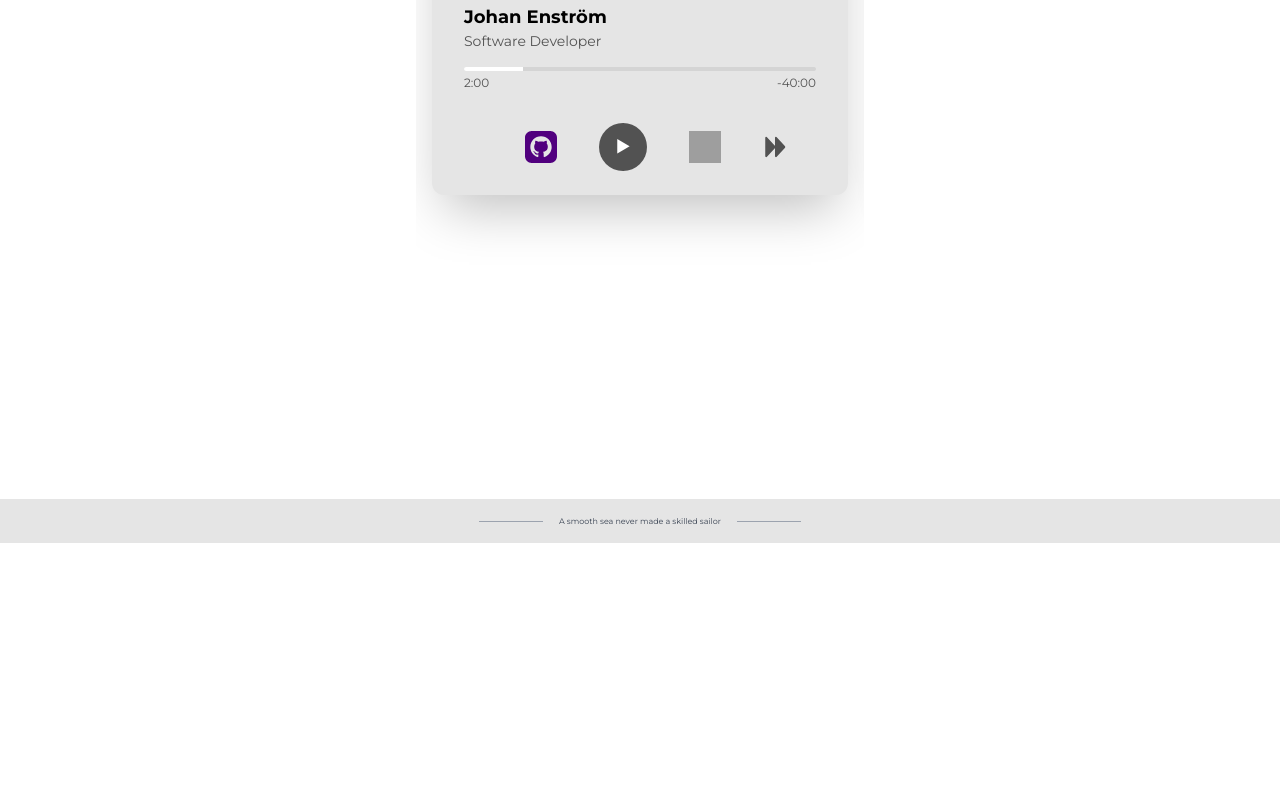
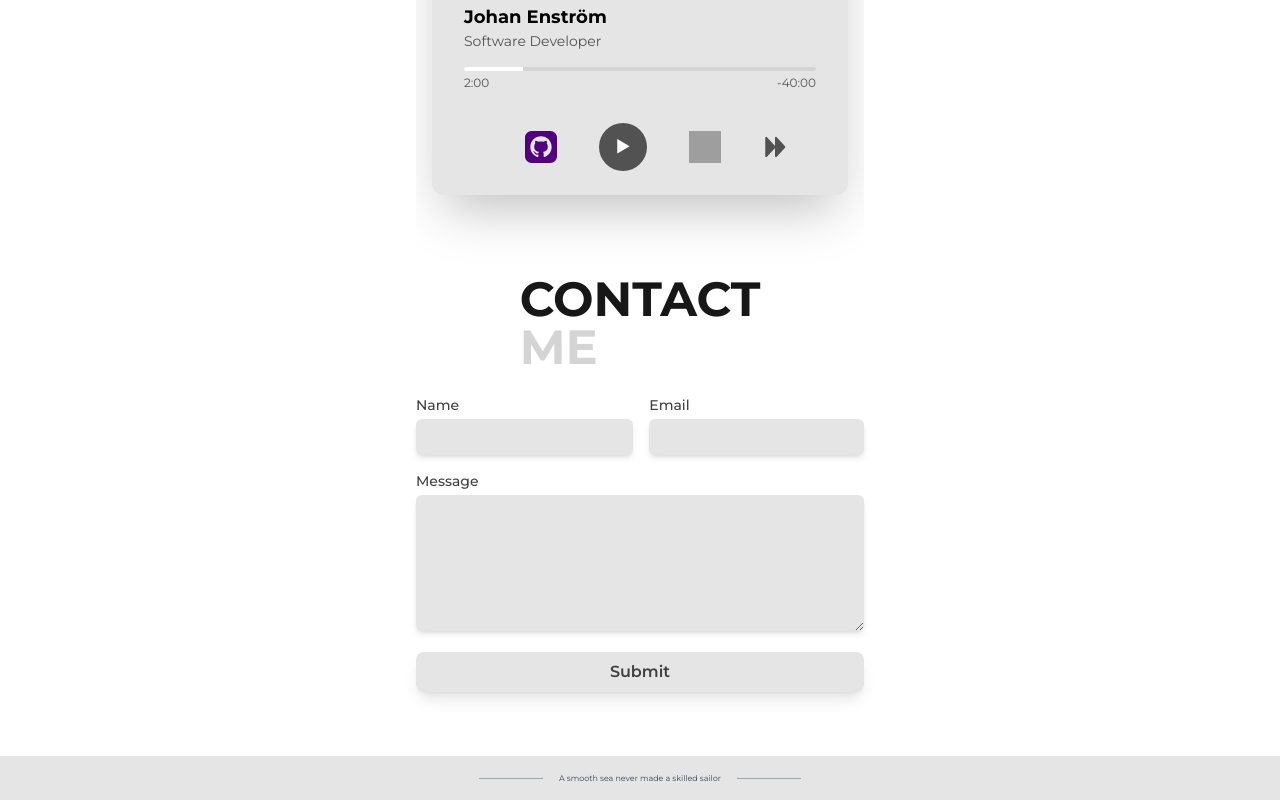
Before and after one commit to EnstromJohan/Portfolio, a React (Create React App) app in the folder react-site/: page / in a window 1280 px wide. Shown: the part 1277-2077 px from the top of the page. Before the commit the page ends 1820 px from the top, so only its background shows below. Built offline with nearby package versions, Linux system fonts and the light colour scheme; grey boxes are pictures that could not be loaded.

Commit message:
Feat: Added a new contact component. Style: Adjusted cssin other components to get rid of too much space

```diff
--- a/react-site/src/App.jsx
+++ b/react-site/src/App.jsx
@@ -4,6 +4,7 @@ import Landing from "./components/Landing";
 import AboutMe from "./components/AboutMe";
 import Skills from "./components/Skills";
 import Projects from "./components/Projects";
+import Contact from "./components/Contact";
 import Footer from "./components/Footer";
 import { Swiper, SwiperSlide } from 'swiper/react';
 import 'swiper/css';
@@ -43,7 +44,7 @@ const App = () => {
       <Header toggleDarkMode={toggleDarkMode} darkMode={darkMode} />
       <Landing />
 
-        <div className="min-h-screen flex items-center justify-center pt-8">
+        <div className="flex items-center justify-center pt-8">
           <Swiper
           onSwiper={(swiper) => (swiperRef.current = swiper)}
             spaceBetween={20}
@@ -71,9 +72,10 @@ const App = () => {
             ))}
           </Swiper>
         </div>
+        <Contact />
+      {/* Footer */}
+        <Footer />
 
-      {/* Footer */}
-      <Footer />
     </div>
   );
 };
--- a/react-site/src/components/AboutMe.jsx
+++ b/react-site/src/components/AboutMe.jsx
@@ -17,7 +17,7 @@ const AboutMeCard = ({ handleNextSlide}) => {
     };
 
     return (
-        <section className="min-h-screen flex items-start justify-center px-4 text-black dark:text-white mb-20 relative">
+        <section className="flex items-start justify-center px-4 text-black dark:text-white relative">
             <div className="perspective w-full max-w-md relative">
                 <div className={`flip-card ${isFlipped ? 'flipped' : ''}`}>
                     {/*Front Side*/}
--- /dev/null
+++ b/react-site/src/components/Contact.jsx
@@ -0,0 +1,78 @@
+import React, { useState } from 'react';
+
+const Contact = () => {
+  const [formData, setFormData] = useState({
+    name: '',
+    email: '',
+    message: ''
+  });
+
+  const handleChange = (e) => {
+    const { name, value } = e.target;
+    setFormData((prevData) => ({
+      ...prevData,
+      [name]: value
+    }));
+  };
+
+  const handleSubmit = (e) => {
+    e.preventDefault();
+    console.log('Form submitted:', formData);
+  };
+
+  return (
+    <section className="flex flex-col items-center justify-center px-4 text-black dark:text-white relative">
+        <h3 className='text-5xl font-bold text-neutral-900 dark:text-neutral-400 mb-6'>CONTACT <br/><span className='text-neutral-300 dark:text-white'>ME</span></h3>
+        <form onSubmit={handleSubmit} className='w-full max-w-md space-y-4'>
+            <div className='flex space-x-4'>
+                <label htmlFor='name' className='block text-sm font-medium text-neutral-700 dark:text-neutral-400'>Name
+                <input
+                    type='text'
+                    id='name'
+                    name='name'
+                    value={formData.name}
+                    onChange={handleChange}
+                    className='mt-1 w-full p-2 rounded-md bg-neutral-200 dark:bg-neutral-700 text-neutral-700 dark:text-white shadow-md'
+                    required
+                />
+                </label>
+
+                <label htmlFor='email' className='block text-sm font-medium text-neutral-700 dark:text-neutral-400'>Email
+                <input
+                    type='email'
+                    id='email'
+                    name='email'
+                    value={formData.email}
+                    onChange={handleChange}
+                    className='mt-1 w-full p-2 rounded-md bg-neutral-200 dark:bg-neutral-700 text-black dark:text-white shadow-md'
+                    required
+                />
+                </label>
+                </div>
+                <div>
+                    <label htmlFor='message' className='block text-sm font-medium text-neutral-700 dark:text-neutral-400'>Message
+                        <textarea
+                            id='message'
+                            name='message'
+                            value={formData.message}
+                            onChange={handleChange}
+                            className='mt-1 w-full p-2 rounded-md bg-neutral-200 dark:bg-neutral-700 text-black dark:text-white shadow-md'
+                            rows='6'
+                            required
+                        />
+                    </label>
+                </div>
+                <div className='flex justify-center'>
+                    <button
+                        type='submit'
+                        className='w-full bg-neutral-200 font-semibold text-neutral-700 px-4 py-2 rounded-lg transition-all duration-300 ease-in-out shadow-lg'
+                    >
+                        Submit
+                    </button>
+                </div>
+        </form>
+    </section>
+  );
+};
+
+export default Contact;
--- a/react-site/src/components/Projects.jsx
+++ b/react-site/src/components/Projects.jsx
@@ -6,7 +6,7 @@ import {
 
 const Projects = ({ project, handleNextSlide, handlePrevSlide }) => {
   return (
-    <section className="min-h-screen flex items-start justify-center px-4 text-black dark:text-white mb-20 relative">
+    <section className=" flex items-start justify-center px-4 text-black mb-20 dark:text-white relative">
       <div className="perspective w-full max-w-md relative">
         <div className="bg-neutral-200 dark:bg-neutral-800 shadow-2xl rounded-xl overflow-hidden p-4 h-[640px]">
           <div className="flex justify-center mb-4 p-4">
--- a/react-site/src/components/Skills.jsx
+++ b/react-site/src/components/Skills.jsx
@@ -82,7 +82,7 @@ const Skills = ({ handleNextSlide, handlePrevSlide }) => {
   return (
     <section
       ref={skillsRef}
-      className="min-h-screen flex items-start justify-center px-4 text-black dark:text-white mb-20 relative"
+      className=" flex items-start justify-center px-4 text-black dark:text-white relative"
     >
       <div className="perspective w-full max-w-md relative">
         <div className="bg-neutral-200 dark:bg-neutral-800 shadow-2xl rounded-xl overflow-hidden p-4 h-[640px]">
```
